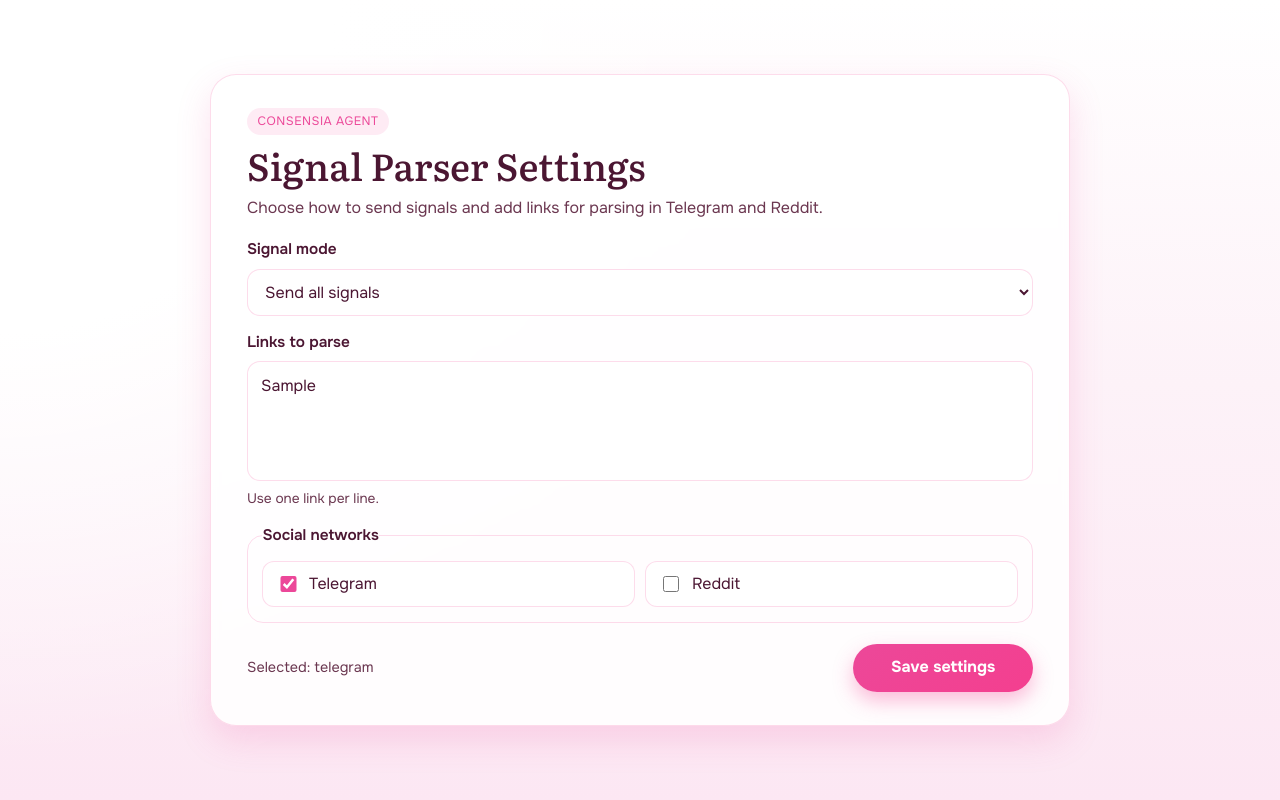
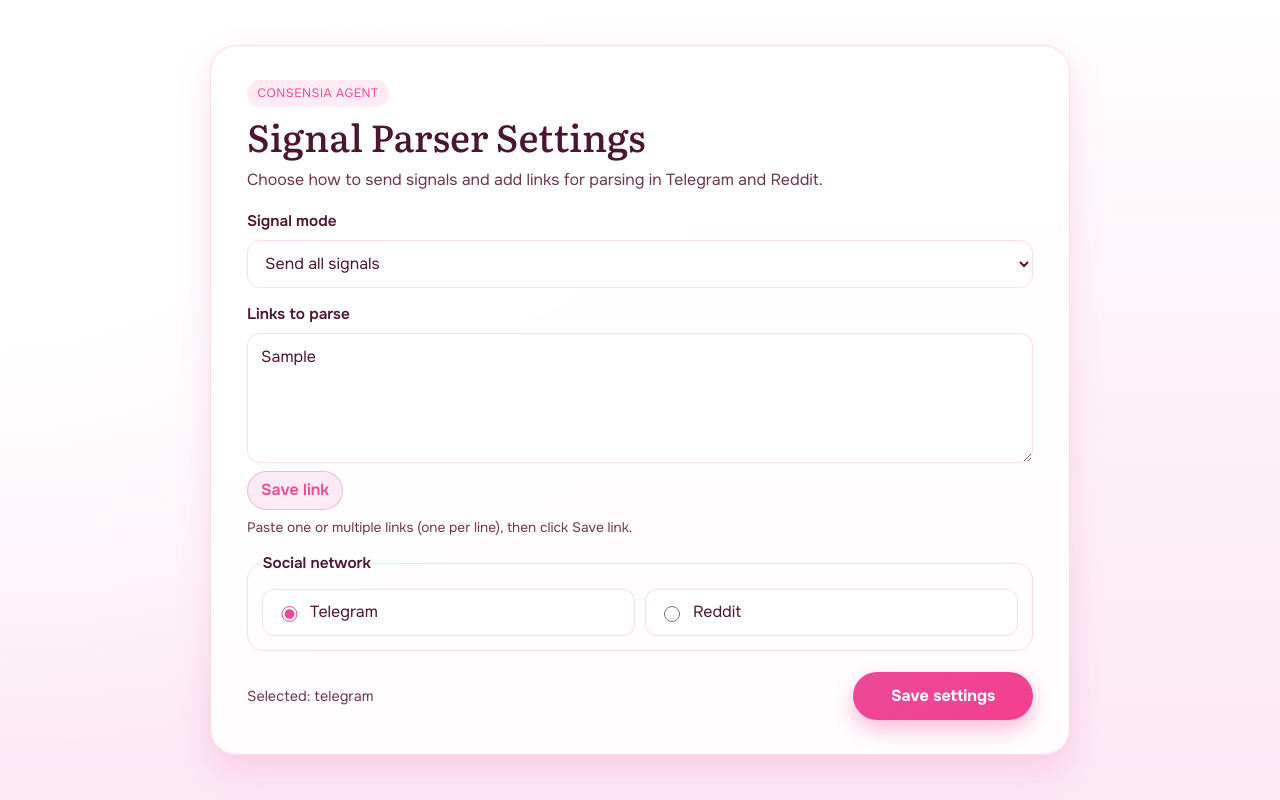
Before and after one commit to Illya301a/consensia-agent, a React (Vite) app: page / in a window 1280 px wide. Both pictures are taken after typing "Sample" into the empty fields and a click on the button "Save settings". Built offline with nearby package versions, Linux system fonts and the light colour scheme.

Commit message:
Fixed agent logic

```diff
--- a/src/App.css
+++ b/src/App.css
@@ -19,12 +19,10 @@ body {
 }
 
 .page {
-  min-height: 100dvh;
-  height: 100%;
-  padding: clamp(0.75rem, 1.8vh, 1.4rem);
+  min-height: 100vh;
+  padding: 1.1rem;
   display: grid;
   place-items: center;
-  overflow: hidden;
   background:
     radial-gradient(circle at 0% 0%, #ffffff 0%, #ffffff 22%, transparent 50%),
     linear-gradient(180deg, var(--bg-top) 0%, var(--bg-mid) 48%, var(--bg-deep) 100%);
@@ -32,7 +30,6 @@ body {
 
 .card {
   width: min(100%, 860px);
-  max-height: calc(100dvh - 1.5rem);
   border-radius: 24px;
   padding: 1.1rem;
   border: 1px solid var(--surface-border);
@@ -107,14 +104,75 @@ h1 {
 }
 
 .field-control-area {
-  min-height: 120px;
-  resize: none;
+  min-height: 130px;
+  resize: vertical;
   line-height: 1.45;
 }
 
 .field-note {
   font-size: 0.86rem;
   color: var(--text-muted);
+}
+
+.link-actions {
+  display: flex;
+  justify-content: flex-start;
+}
+
+.save-link-btn {
+  border: 1px solid rgba(236, 72, 153, 0.3);
+  border-radius: 999px;
+  padding: 0.45rem 0.82rem;
+  font: inherit;
+  font-weight: 600;
+  color: var(--rose-500);
+  background: rgba(252, 231, 243, 0.85);
+  cursor: pointer;
+  transition: border-color 0.2s ease, transform 0.2s ease, background-color 0.2s ease;
+}
+
+.save-link-btn:hover {
+  border-color: rgba(236, 72, 153, 0.55);
+  background: rgba(252, 231, 243, 1);
+  transform: translateY(-1px);
+}
+
+.save-link-btn:focus-visible {
+  outline: none;
+  box-shadow: 0 0 0 4px rgba(244, 63, 143, 0.16);
+}
+
+.saved-links {
+  display: grid;
+  gap: 0.55rem;
+  padding: 0.75rem;
+  border: 1px solid var(--surface-border);
+  border-radius: 12px;
+  background: rgba(255, 255, 255, 0.65);
+}
+
+.saved-links-title {
+  font-size: 0.95rem;
+  font-weight: 700;
+}
+
+.saved-links-list {
+  list-style: none;
+  display: grid;
+  gap: 0.45rem;
+  max-height: 180px;
+  overflow: auto;
+  padding-right: 0.2rem;
+}
+
+.saved-link-item {
+  padding: 0.5rem 0.6rem;
+  border-radius: 9px;
+  border: 1px solid rgba(236, 72, 153, 0.2);
+  background: #fff;
+  color: var(--text-muted);
+  word-break: break-word;
+  line-height: 1.35;
 }
 
 .socials {
@@ -194,11 +252,10 @@ h1 {
 
 @media (min-width: 480px) {
   .page {
-    padding: 1rem;
+    padding: 1.4rem;
   }
 
   .card {
-    max-height: calc(100dvh - 2rem);
     padding: 1.4rem;
   }
 }
@@ -225,11 +282,10 @@ h1 {
 
 @media (min-width: 1024px) {
   .page {
-    padding: 1.2rem;
+    padding: 2rem;
   }
 
   .card {
-    max-height: calc(100dvh - 2.4rem);
     padding: 2.1rem 2.25rem;
   }
 }
--- a/src/App.jsx
+++ b/src/App.jsx
@@ -1,24 +1,27 @@
 import './App.css'
-import { useMemo, useState } from 'react'
+import { useState } from 'react'
 
 function App() {
   const [signalMode, setSignalMode] = useState('all')
-  const [links, setLinks] = useState('')
-  const [socials, setSocials] = useState({
-    telegram: true,
-    reddit: false,
-  })
+  const [linkInput, setLinkInput] = useState('')
+  const [savedLinks, setSavedLinks] = useState([])
+  const [selectedSocial, setSelectedSocial] = useState('telegram')
 
-  const selectedNetworks = useMemo(
-    () => Object.entries(socials).filter(([, isSelected]) => isSelected).map(([name]) => name),
-    [socials],
-  )
+  const normalizedInput = linkInput.trim()
+  const canSaveLink = normalizedInput.length > 0
 
-  const handleSocialChange = (networkName) => {
-    setSocials((previous) => ({
-      ...previous,
-      [networkName]: !previous[networkName],
-    }))
+  const handleSaveLink = () => {
+    if (!canSaveLink) return
+
+    const newLinks = normalizedInput
+      .split('\n')
+      .map((link) => link.trim())
+      .filter(Boolean)
+
+    if (newLinks.length === 0) return
+
+    setSavedLinks((previous) => [...previous, ...newLinks])
+    setLinkInput('')
   }
 
   const handleSubmit = (event) => {
@@ -27,8 +30,8 @@ function App() {
     // eslint-disable-next-line no-console
     console.log({
       signalMode,
-      links,
-      selectedNetworks,
+      selectedSocial,
+      savedLinks,
     })
   }
 
@@ -66,29 +69,50 @@ function App() {
             <textarea
               id="links"
               className="field-control field-control-area"
-              value={links}
-              onChange={(event) => setLinks(event.target.value)}
+              value={linkInput}
+              onChange={(event) => setLinkInput(event.target.value)}
               placeholder={`https://t.me/example_channel\nhttps://www.reddit.com/r/technology`}
             />
-            <p className="field-note">Use one link per line.</p>
+            {canSaveLink && (
+              <div className="link-actions">
+                <button type="button" className="save-link-btn" onClick={handleSaveLink}>
+                  Save link
+                </button>
+              </div>
+            )}
+            <p className="field-note">Paste one or multiple links (one per line), then click Save link.</p>
+            {savedLinks.length > 0 && (
+              <div className="saved-links">
+                <h2 className="saved-links-title">Saved links</h2>
+                <ul className="saved-links-list">
+                  {savedLinks.map((link, index) => (
+                    <li key={`${link}-${index}`} className="saved-link-item">
+                      {link}
+                    </li>
+                  ))}
+                </ul>
+              </div>
+            )}
           </div>
 
           <fieldset className="field-group socials">
-            <legend className="field-label">Social networks</legend>
+            <legend className="field-label">Social network</legend>
             <div className="social-options">
               <label className="checkbox-card">
                 <input
-                  type="checkbox"
-                  checked={socials.telegram}
-                  onChange={() => handleSocialChange('telegram')}
+                  type="radio"
+                  name="social-network"
+                  checked={selectedSocial === 'telegram'}
+                  onChange={() => setSelectedSocial('telegram')}
                 />
                 <span>Telegram</span>
               </label>
               <label className="checkbox-card">
                 <input
-                  type="checkbox"
-                  checked={socials.reddit}
-                  onChange={() => handleSocialChange('reddit')}
+                  type="radio"
+                  name="social-network"
+                  checked={selectedSocial === 'reddit'}
+                  onChange={() => setSelectedSocial('reddit')}
                 />
                 <span>Reddit</span>
               </label>
@@ -96,11 +120,7 @@ function App() {
           </fieldset>
 
           <footer className="form-footer">
-            <p className="status">
-              {selectedNetworks.length > 0
-                ? `Selected: ${selectedNetworks.join(', ')}`
-                : 'Choose at least one social network'}
-            </p>
+            <p className="status">Selected: {selectedSocial}</p>
             <button type="submit" className="submit-btn">
               Save settings
             </button>
--- a/src/index.css
+++ b/src/index.css
@@ -71,9 +71,7 @@ table {
 html,
 body,
 #root {
-  height: 100%;
   min-height: 100%;
-  overflow: hidden;
 }
 
 body {
```
